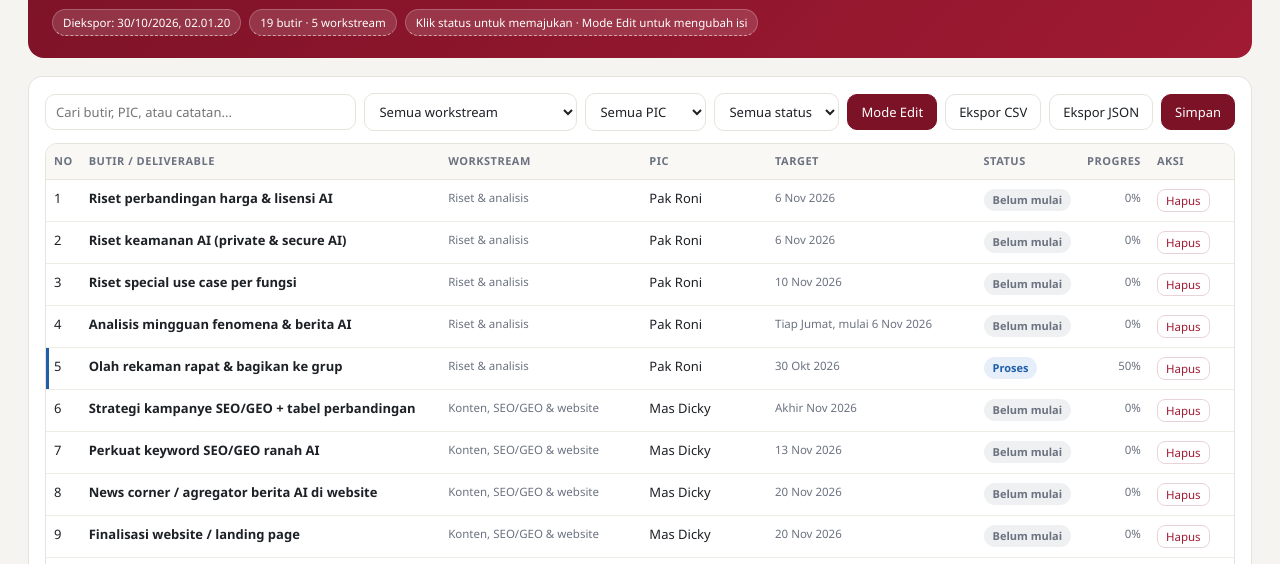
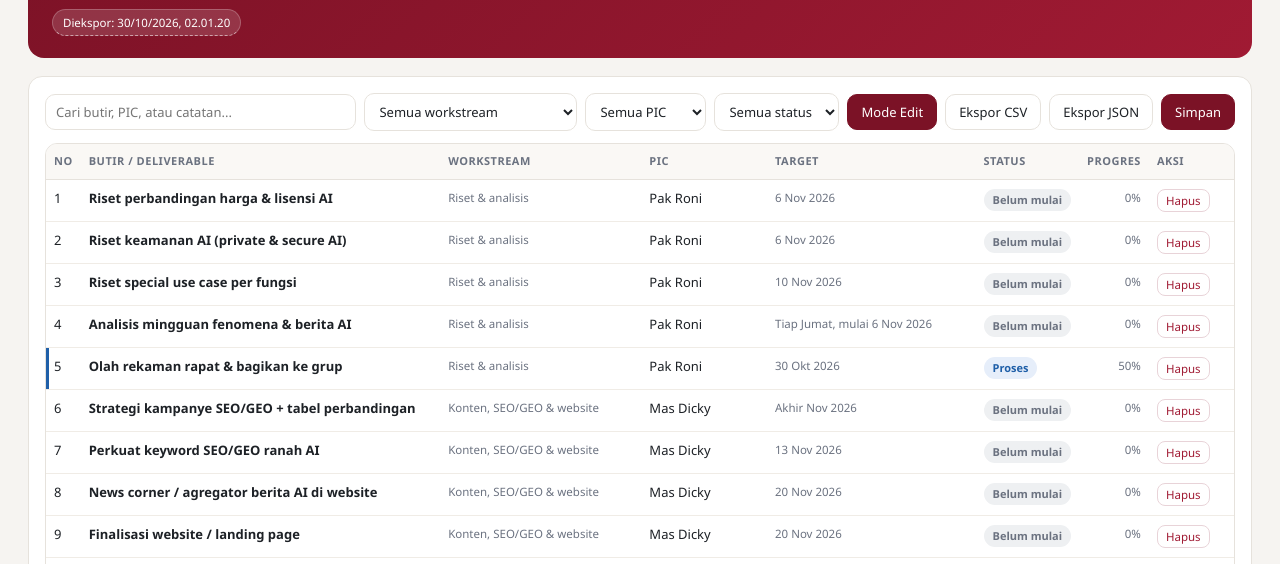
Before and after one commit to fahimaproxsis/marketing-strategy-proxsis-ai, a plain HTML site: page index.html in a window 1280 px wide. Shown: the part 220-784 px from the top of the page. Drawn offline with Linux system fonts and the light colour scheme.

Commit message:
Header: hapus label jumlah butir/workstream dan label petunjuk; judul, pengantar, dan tanggal ekspor tetap bisa diedit

```diff
--- a/index.html
+++ b/index.html
@@ -143,7 +143,7 @@ body{padding:12px!important}
 <header class="top">
   <h1 id="projName">Marketing Strategy Proxsis AI</h1>
   <div class="sub" id="projIntro"></div>
-  <div class="meta"><span id="metaExport">—</span><span id="metaCount">—</span><span id="metaHint">Klik status untuk memajukan · Mode Edit untuk mengubah isi</span></div>
+  <div class="meta"><span id="metaExport">—</span></div>
 </header>
 <div class="panel" id="secPlan">
   <div class="toolbar">
@@ -226,12 +226,6 @@ function renderHead(){
   var me=document.getElementById('metaExport');
   me.textContent=typeof D.project.metaExport==='string'?D.project.metaExport:('Diekspor: '+(D.exportedAt?new Date(D.exportedAt).toLocaleString('id-ID'):'-'));
   bindEdit(me,function(v){D.project.metaExport=v;},'Ketuk untuk mengisi...','Label tanggal ekspor - ketuk untuk mengubah atau mengosongkan',true);
-  var mc=document.getElementById('metaCount');
-  mc.textContent=typeof D.project.metaCount==='string'?D.project.metaCount:(D.tasks.length+' butir · '+D.workstreams.length+' workstream');
-  bindEdit(mc,function(v){D.project.metaCount=v;},'Ketuk untuk mengisi...','Label jumlah butir - ketuk untuk mengubah atau mengosongkan',true);
-  var mh=document.getElementById('metaHint');
-  mh.textContent=typeof D.project.metaHint==='string'?D.project.metaHint:'Klik status untuk memajukan · Mode Edit untuk mengubah isi';
-  bindEdit(mh,function(v){D.project.metaHint=v;},'Ketuk untuk mengisi...','Label petunjuk - ketuk untuk mengubah atau mengosongkan',true);
 }
 function renderKpi(){
   var t=D.tasks,n=t.length,done=0,run=0,hold=0,idle=0,usul=0;
```
